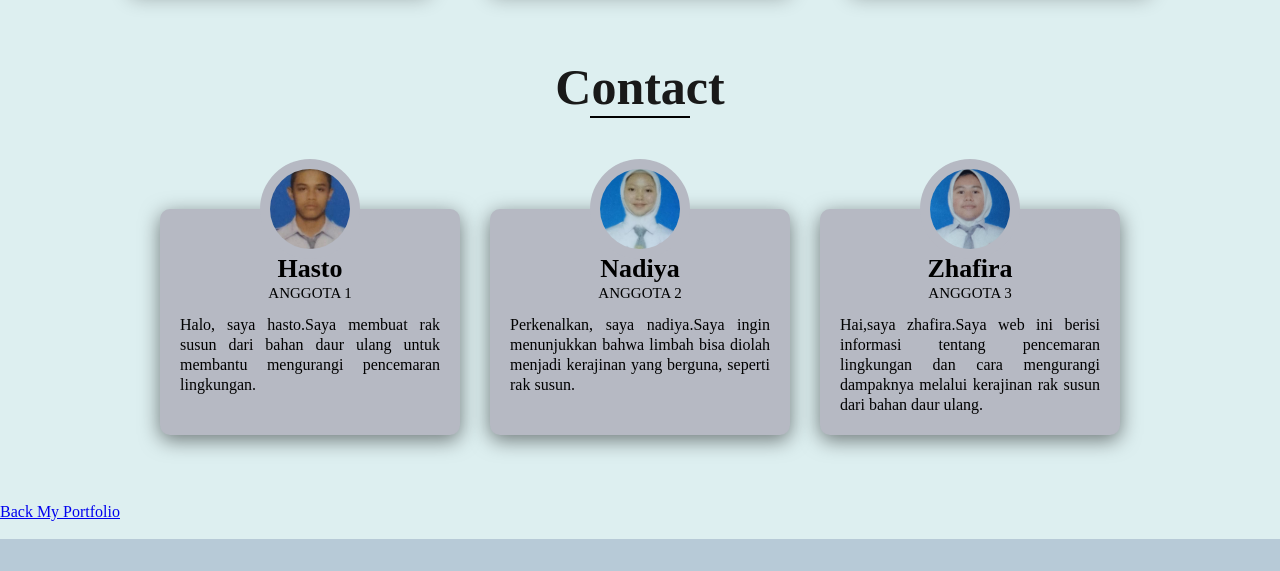
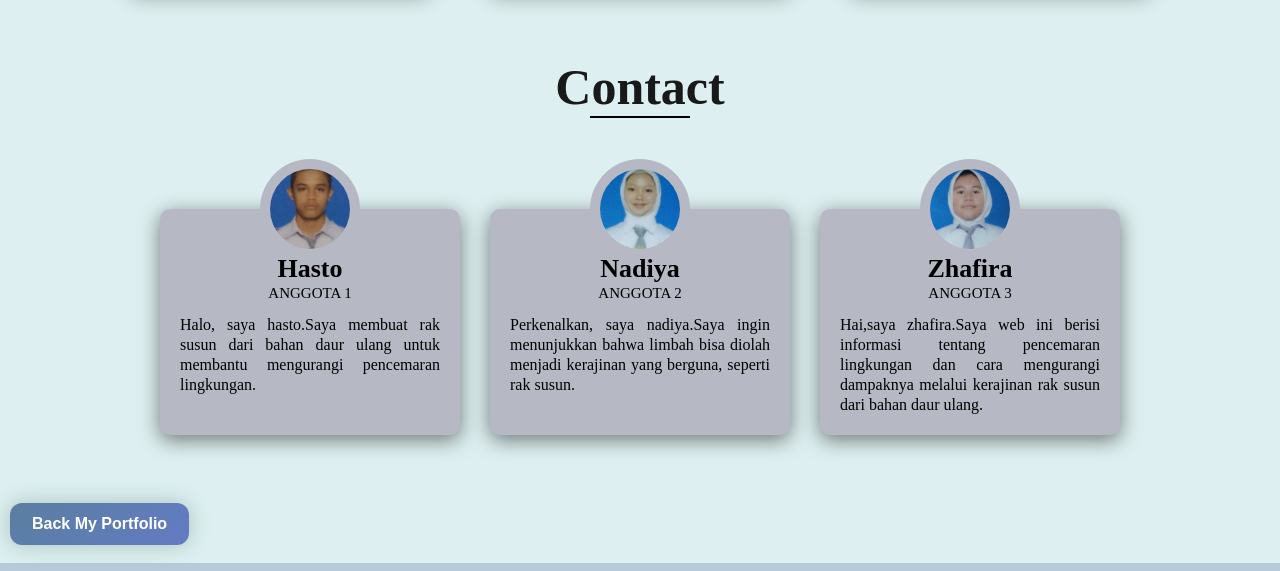
Before and after one commit to zhafira155/waste-to-worth, a plain HTML site: page index.html in a window 1280 px wide. Shown: the part 2822-3393 px from the top of the page. Drawn offline with Linux system fonts and the light colour scheme.

Commit message:
Update style.css

```diff
--- a/style.css
+++ b/style.css
@@ -405,6 +405,29 @@ section-title  h1{
   border-radius: 50%;
  }
 
+.back-btn {
+  display: inline-block;
+  padding: 12px 22px;
+  margin-left: 10px;
+  border-radius: 12px;
+  background: linear-gradient(135deg, #597fa0, #637bc4);
+  color: white;
+  font-family: sans-serif;
+  font-weight: 600;
+  text-decoration: none;
+  transition: all 0.3s ease;
+  box-shadow: 0 0 20px rgba(74, 109, 95, 0.35);
+}
+
+.back-btn:hover {
+  transform: translateY(-3px) scale(1.05);
+  box-shadow: 0 0 30px rgba(34, 197, 94, 0.55);
+}
+
+.back-btn:active {
+  transform: scale(0.96);
+}
+
 .footer {
   background-color:#b7cad7 ;
   color: black;
```
